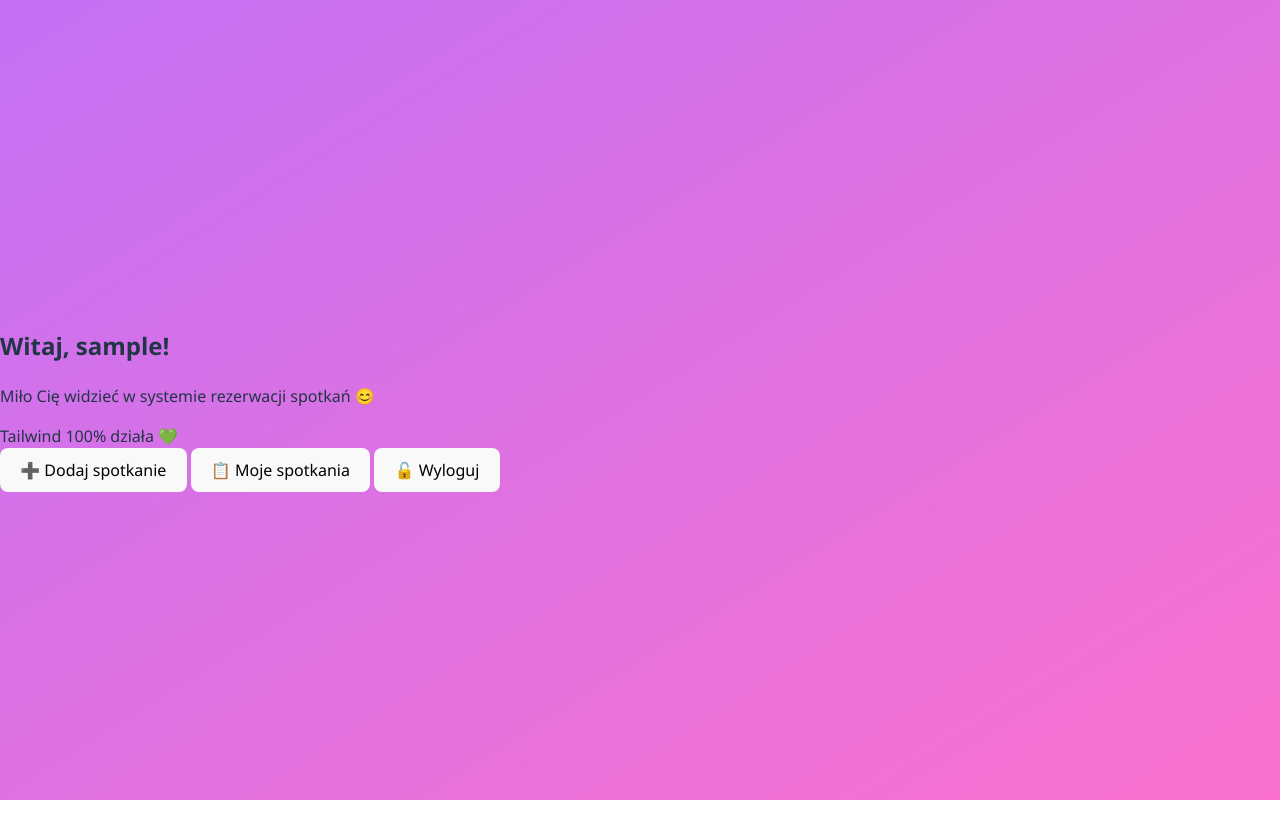
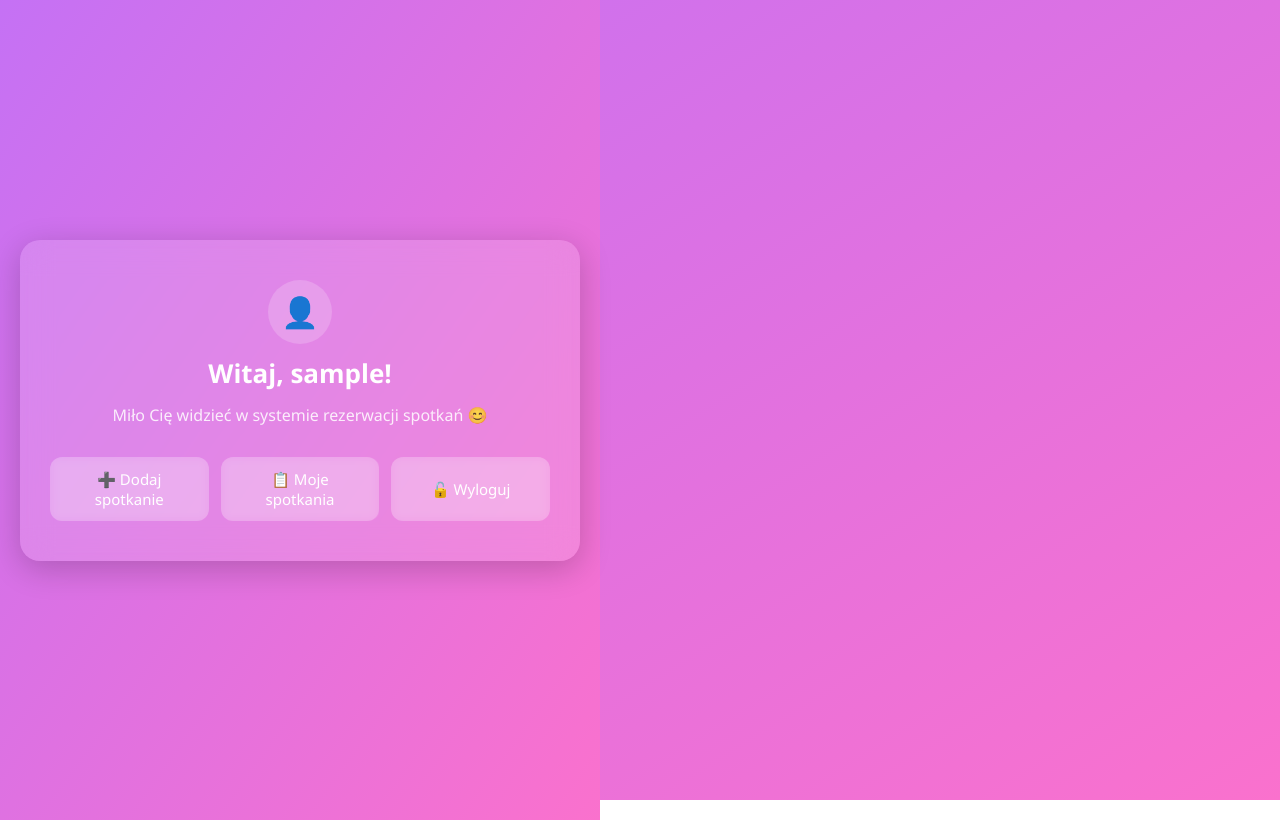
Before and after one commit to aniadewor/meeting-reservation-app, a React (Vite) app: page / in a window 1280 px wide. Built offline with nearby package versions, Linux system fonts and the light colour scheme; sample sign-in values are in the browser's storage.

Commit message:
create dashboard view

```diff
--- /dev/null
+++ b/src/pages/Dashboard.css
@@ -0,0 +1,87 @@
+.dashboard-bg {
+  height: 100vh;
+  background: linear-gradient(to bottom right, #c471f5, #fa71cd);
+  display: flex;
+  justify-content: center;
+  align-items: center;
+  font-family: 'Segoe UI', sans-serif;
+  padding: 20px;
+}
+
+.dashboard-box {
+  background: rgba(255, 255, 255, 0.15);
+  backdrop-filter: blur(15px);
+  border-radius: 20px;
+  padding: 40px 30px;
+  max-width: 500px;
+  width: 100%;
+  color: white;
+  text-align: center;
+  box-shadow: 0 8px 32px rgba(0, 0, 0, 0.2);
+  display: flex;
+  flex-direction: column;
+  gap: 30px;
+}
+
+/* Nagłówek z awatarem */
+.dashboard-header {
+  display: flex;
+  flex-direction: column;
+  align-items: center;
+  gap: 10px;
+}
+
+.dashboard-avatar {
+  background: #ffffff30;
+  width: 64px;
+  height: 64px;
+  border-radius: 50%;
+  font-size: 30px;
+  display: flex;
+  justify-content: center;
+  align-items: center;
+}
+
+.dashboard-box h2 {
+  font-size: 26px;
+  margin: 0;
+}
+
+.dashboard-box p {
+  font-size: 16px;
+  margin: 0;
+  opacity: 0.85;
+}
+
+/* Przyciskowy grid */
+.dashboard-buttons {
+  display: flex;
+  flex-direction: column;
+  gap: 12px;
+}
+
+@media (min-width: 500px) {
+  .dashboard-buttons {
+    flex-direction: row;
+    justify-content: center;
+  }
+}
+
+.dashboard-buttons button {
+  flex: 1;
+  min-width: 140px;
+  padding: 12px 20px;
+  border: none;
+  border-radius: 12px;
+  background: rgba(255, 255, 255, 0.2);
+  color: white;
+  font-size: 15px;
+  font-weight: 500;
+  cursor: pointer;
+  transition: background 0.3s ease;
+  backdrop-filter: blur(5px);
+}
+
+.dashboard-buttons button:hover {
+  background: rgba(255, 255, 255, 0.35);
+}
--- a/src/pages/Dashboard.tsx
+++ b/src/pages/Dashboard.tsx
@@ -1,5 +1,6 @@
 import { useEffect } from "react"
 import { useNavigate } from "react-router-dom"
+import "./Dashboard.css"
 
 
 function Dashboard() {
@@ -17,28 +18,24 @@ function Dashboard() {
     alert("Zostałeś wylogowany")
     navigate("/login")
   }
+return (
+  <div className="dashboard-bg">
+    <div className="dashboard-box">
+      <div className="dashboard-header">
+        <div className="dashboard-avatar">👤</div>
+        <h2>Witaj, {user.username}!</h2>
+        <p>Miło Cię widzieć w systemie rezerwacji spotkań 😊</p>
+      </div>
 
-  return (
-
-    <div>
-
-      <h2>Witaj, {user.username}!</h2>
-      <p>Miło Cię widzieć w systemie rezerwacji spotkań 😊</p>
-
-      <div style={{ marginTop: "1rem" }}>
-        <div className="bg-green-600 text-white p-4 rounded-lg mt-4">
-  Tailwind 100% działa 💚
-</div>
-
+      <div className="dashboard-buttons">
         <button onClick={() => navigate("/add")}>➕ Dodaj spotkanie</button>
-        &nbsp;
         <button onClick={() => navigate("/meetings")}>📋 Moje spotkania</button>
-        &nbsp;
         <button onClick={handleLogout}>🔓 Wyloguj</button>
       </div>
     </div>
+  </div>
+)
 
-  )
 }
 
 
```
